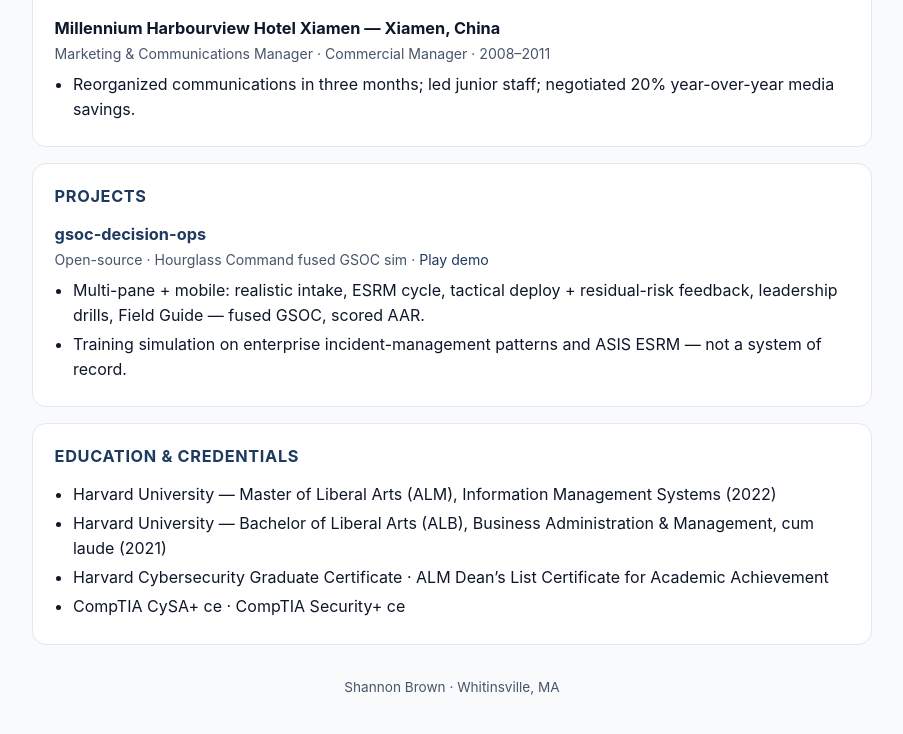
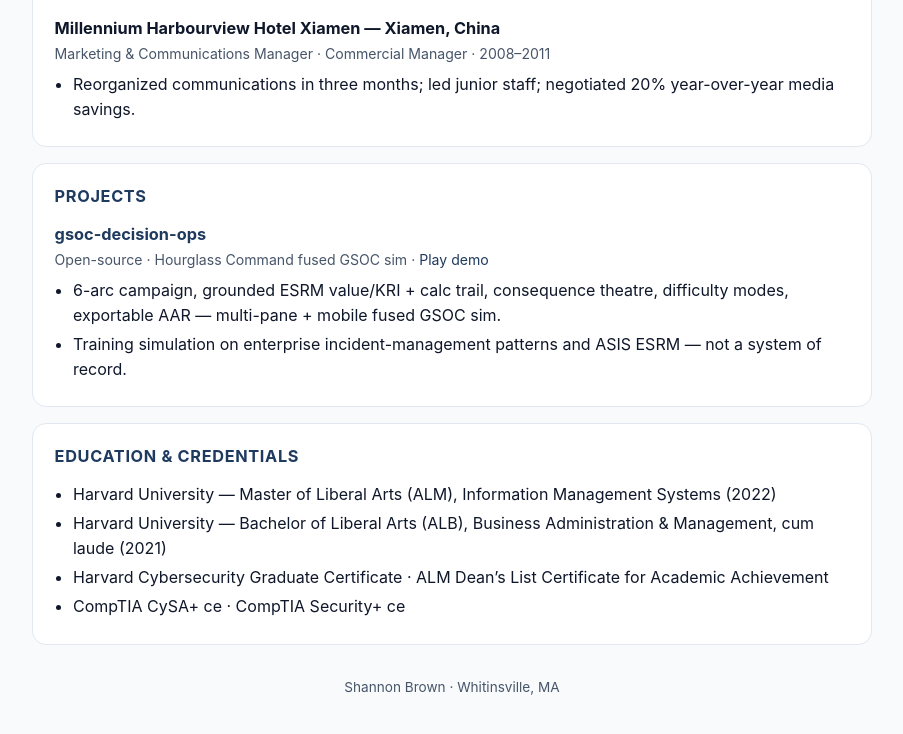
Before and after one commit to swb2019/shannon-brown-career, a plain HTML site: page index.html in a window 1280 px wide. Shown: the part 1277-2011 px from the top of the page, without its empty margins (188-1091 px from the left). Drawn offline with Linux system fonts and the light colour scheme.

Commit message:
Refresh career Hourglass bullet for final build

```diff
--- a/index.html
+++ b/index.html
@@ -141,7 +141,7 @@ footer{margin-top:2rem;color:var(--muted);font-size:.85rem;text-align:center}
     <h3><a href="https://github.com/swb2019/gsoc-decision-ops" rel="noopener noreferrer">gsoc-decision-ops</a></h3>
     <p class="meta">Open-source · Hourglass Command fused GSOC sim · <a href="https://swb2019.github.io/gsoc-decision-ops/" rel="noopener noreferrer">Play demo</a></p>
     <ul>
-      <li>Multi-pane + mobile: realistic intake, ESRM cycle, tactical deploy + residual-risk feedback, leadership drills, Field Guide — fused GSOC, scored AAR.</li>
+      <li>6-arc campaign, grounded ESRM value/KRI + calc trail, consequence theatre, difficulty modes, exportable AAR — multi-pane + mobile fused GSOC sim.</li>
       <li>Training simulation on enterprise incident-management patterns and ASIS ESRM — not a system of record.</li>
     </ul>
   </div>
```
